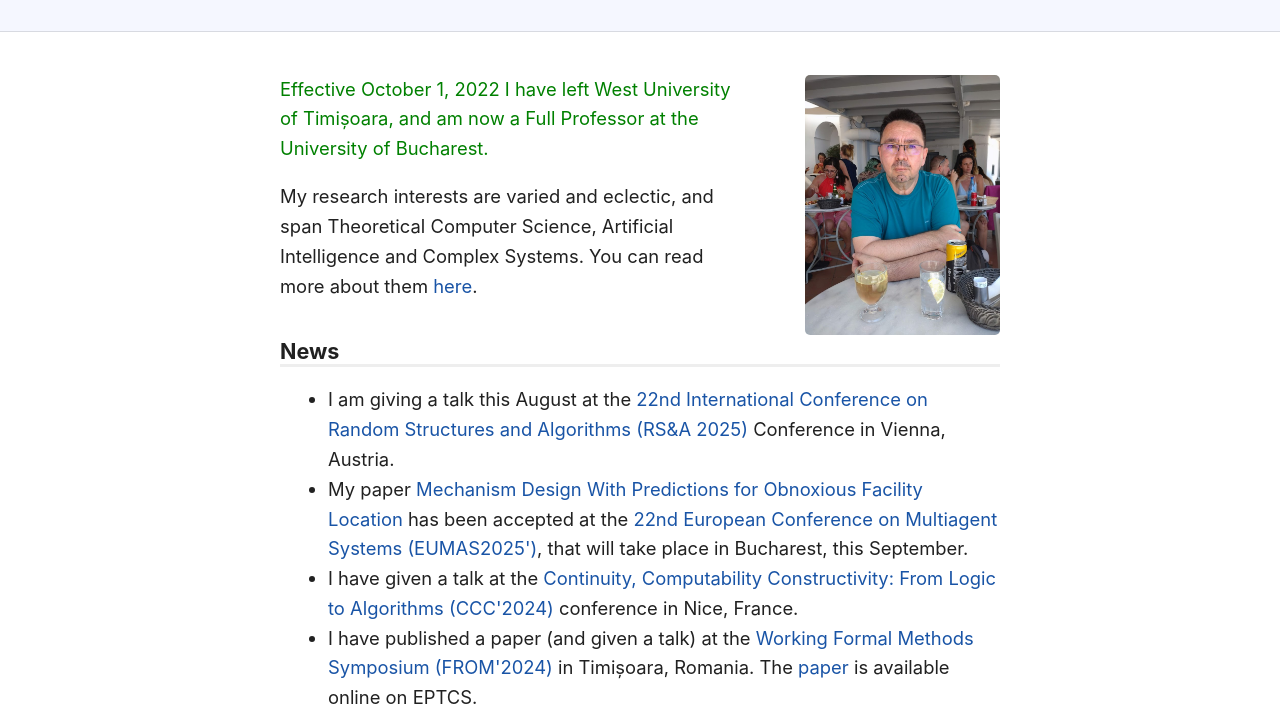
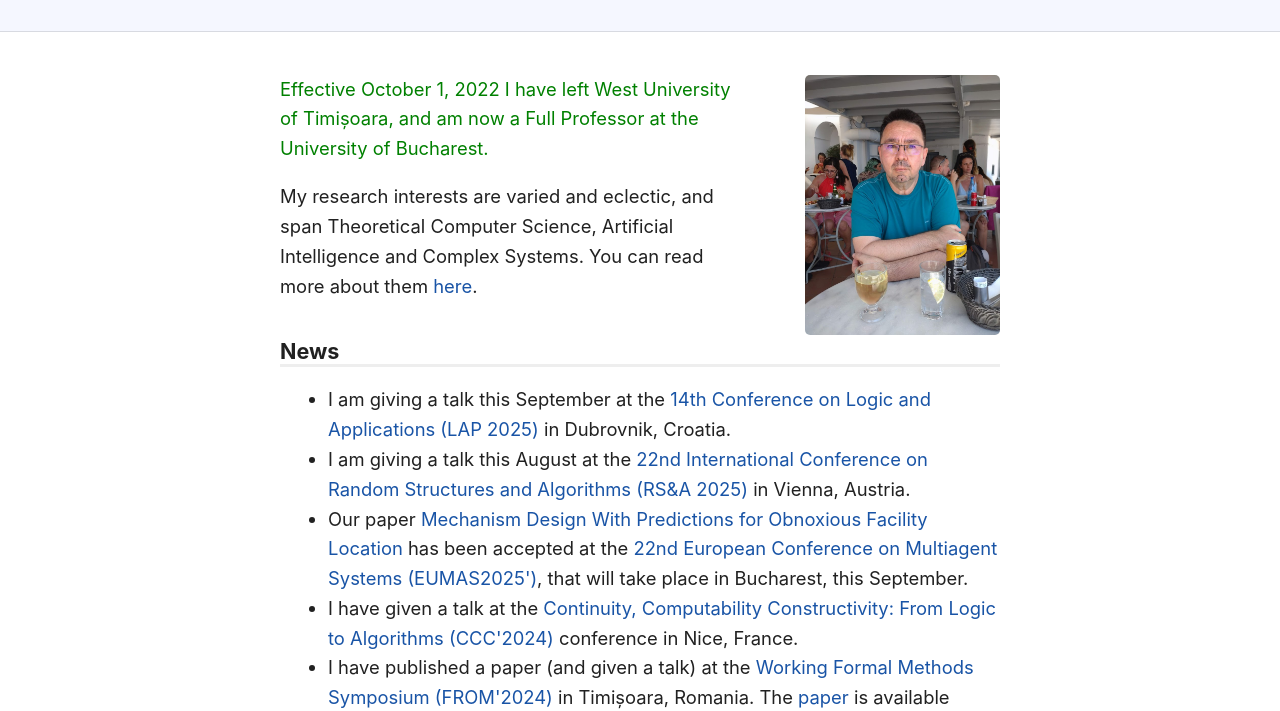
Before and after one commit to Gabriel-Istrate/gabriel-istrate.github.io, a plain HTML site: page index.html in a window 1280 px wide. Shown: the part 94-805 px from the top of the page. Drawn offline with Linux system fonts and the light colour scheme.

Commit message:
Update index.html

```diff
--- a/index.html
+++ b/index.html
@@ -71,10 +71,13 @@
     <p>
 
     </p><ul>
+      <li> I am giving a talk this September at the
+	<a href="https://lap.math.hr/LAP2025/">14th Conference on Logic and Applications (LAP 2025) </a> in Dubrovnik, Croatia.
+       </li>
       <li> I am giving a talk this August at the
-	<a href="https://www.dmg.tuwien.ac.at/rsa2025/index.html">22nd International Conference on Random Structures and Algorithms (RS&A 2025) </a> Conference in Vienna, Austria.
+	<a href="https://www.dmg.tuwien.ac.at/rsa2025/index.html">22nd International Conference on Random Structures and Algorithms (RS&A 2025) </a> in Vienna, Austria.
        </li>
-        <li> My paper <a href=""> Mechanism Design With Predictions for Obnoxious Facility Location</a> has been accepted at the <a href="https://euramas.github.io/eumas2025/">22nd European Conference on Multiagent Systems (EUMAS2025')</a>, that will take place in Bucharest, this September.
+        <li> Our paper <a href="https://arxiv.org/abs/2212.09521"> Mechanism Design With Predictions for Obnoxious Facility Location</a> has been accepted at the <a href="https://euramas.github.io/eumas2025/">22nd European Conference on Multiagent Systems (EUMAS2025')</a>, that will take place in Bucharest, this September.
 	</li>
       <li> I have given a talk at the <a href="https://www.lix.polytechnique.fr/CCC2024/i.php?Main.Home">Continuity, Computability Constructivity: From Logic to Algorithms (CCC'2024)</a> conference in Nice, France.
 	</li>
```
